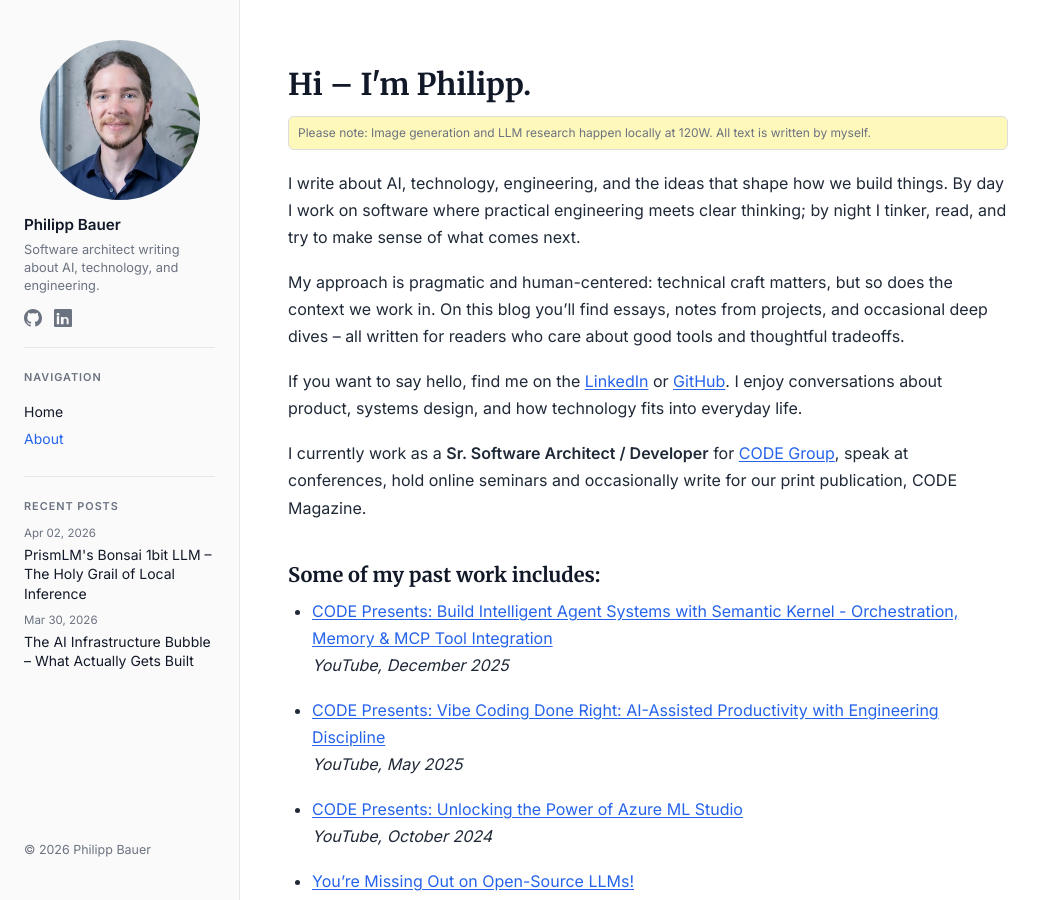
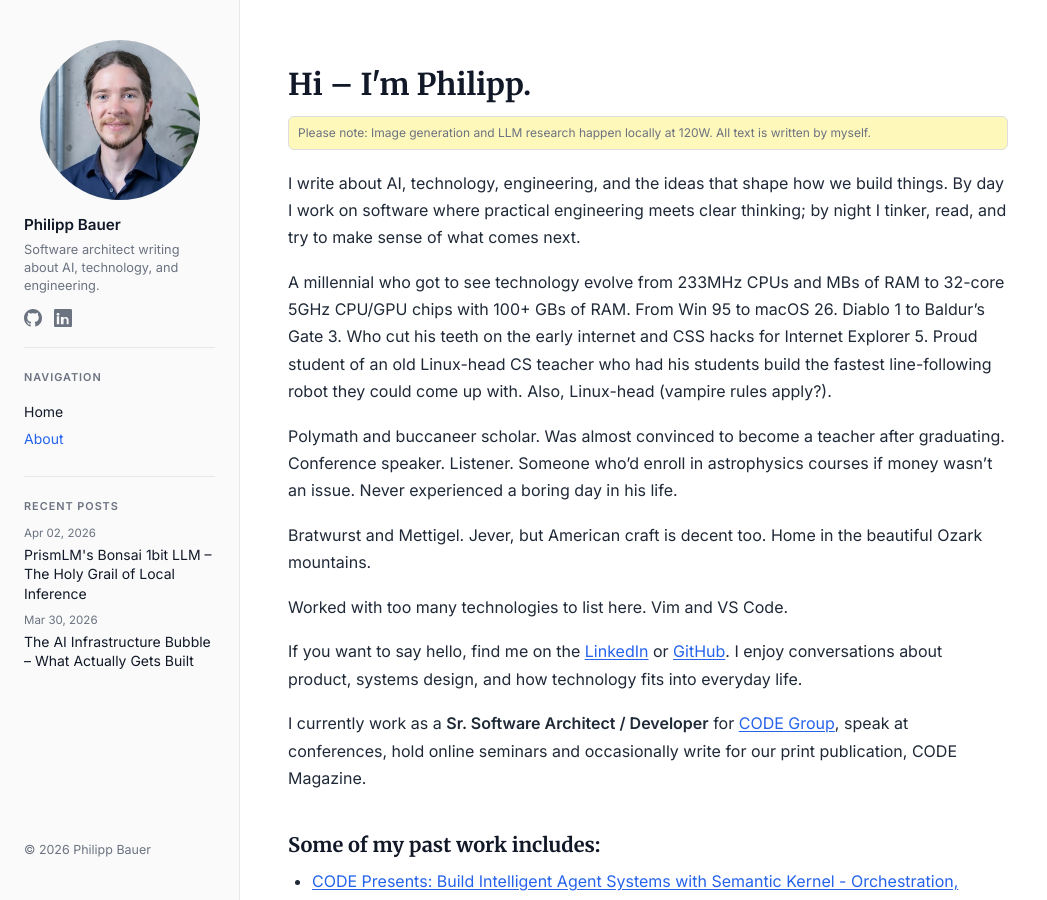
Before and after one commit to philippjbauer/philippjbauer.github.io, a Jekyll site: the page built from about.md, in a window 1280 px wide and 900 px high. Shown: the whole window, without its empty margins (0-1047 px from the left). Built offline with Jekyll 4.4.1, drawn with Linux system fonts in a browser that asks for light colours.

Commit message:
Revise personal introduction in about.md to reflect a more detailed background and interests

```diff
--- a/about.md
+++ b/about.md
@@ -6,7 +6,13 @@ permalink: /about/
 
 I write about AI, technology, engineering, and the ideas that shape how we build things. By day I work on software where practical engineering meets clear thinking; by night I tinker, read, and try to make sense of what comes next.
 
-My approach is pragmatic and human-centered: technical craft matters, but so does the context we work in. On this blog you'll find essays, notes from projects, and occasional deep dives – all written for readers who care about good tools and thoughtful tradeoffs.
+A millennial who got to see technology evolve from 233MHz CPUs and MBs of RAM to 32-core 5GHz CPU/GPU chips with 100+ GBs of RAM. From Win 95 to macOS 26. Diablo 1 to Baldur's Gate 3. Who cut his teeth on the early internet and CSS hacks for Internet Explorer 5. Proud student of an old Linux-head CS teacher who had his students build the fastest line-following robot they could come up with. Also, Linux-head (vampire rules apply?).
+
+Polymath and buccaneer scholar. Was almost convinced to become a teacher after graduating. Conference speaker. Listener. Someone who'd enroll in astrophysics courses if money wasn't an issue. Never experienced a boring day in his life.
+
+Bratwurst and Mettigel. Jever, but American craft is decent too. Home in the beautiful Ozark mountains.
+
+Worked with too many technologies to list here. Vim and VS Code.
 
 If you want to say hello, find me on the [LinkedIn](https://www.linkedin.com/in/philippjbauer) or [GitHub](https://github.com/philippjbauer). I enjoy conversations about product, systems design, and how technology fits into everyday life.
 
```
